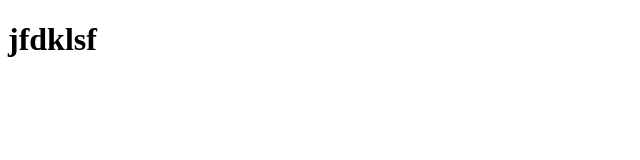
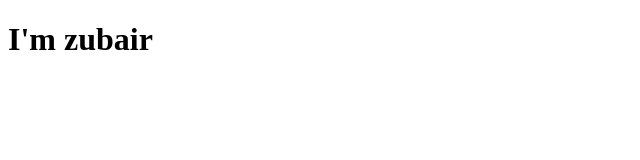
Before and after one commit to zubairkhan1234/htmls, a plain HTML site: page index.html in a window 1280 px wide. Shown: the whole page, without its empty margins (0-640 px from the left). Drawn offline with Linux system fonts and the light colour scheme.

Commit message:
name changed

```diff
--- a/index.html
+++ b/index.html
@@ -7,7 +7,7 @@
 </head>
 <body>
 
-    <h1>jfdklsf</h1>
+    <h1>I'm zubair</h1>
 
 </body>
 </html>
```
